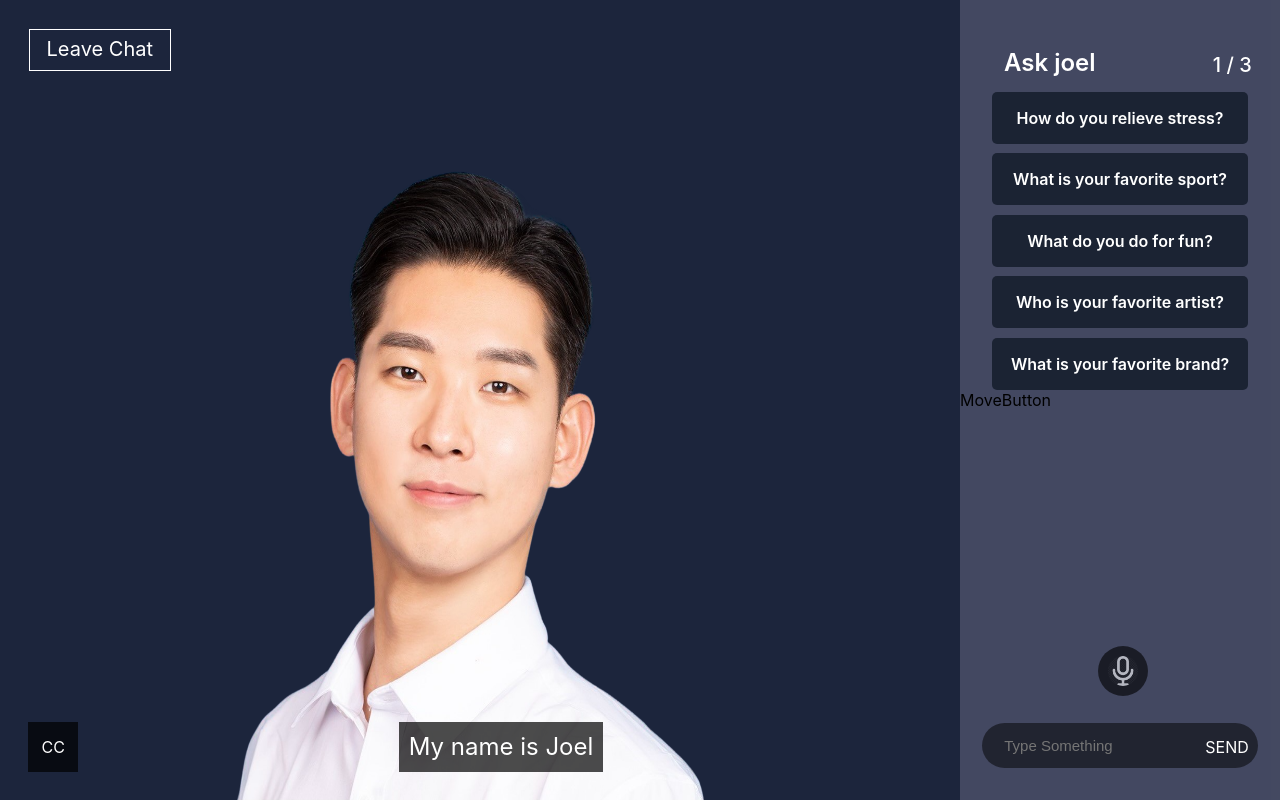
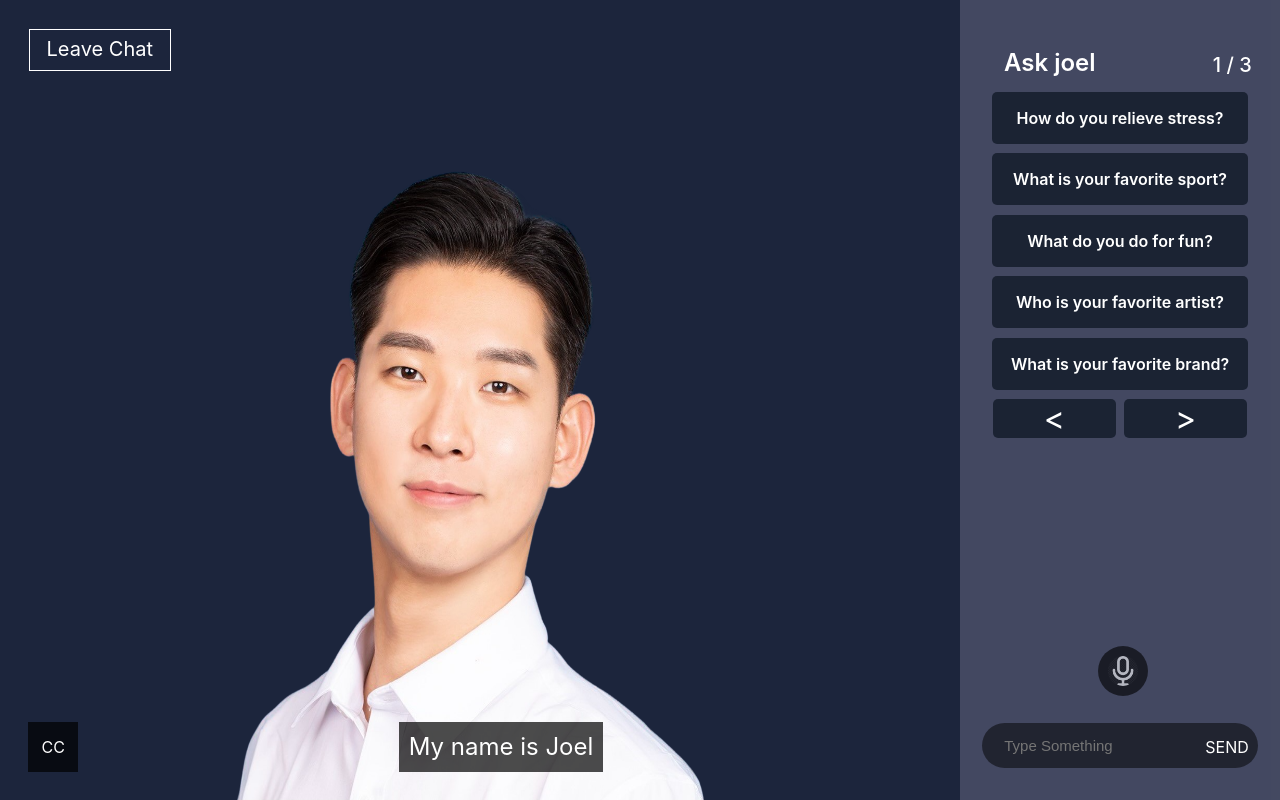
Before and after one commit to emulsion199/self-ai, a React (Create React App) app: page /main in a window 1280 px wide. Built offline with nearby package versions, Linux system fonts and the light colour scheme.

Commit message:
button update

```diff
--- a/src/components/MainComponent/Question/MoveButton.js
+++ b/src/components/MainComponent/Question/MoveButton.js
@@ -1,7 +1,22 @@
 const MoveButton=(args)=>{
-    const question = args.question
+    const direction = args.direction
     {
-        return('MoveButton')
+        return(
+            <div style={{
+                color:'white',
+                background:'rgba(18,27,40,0.8)',
+                textAlign:'center',
+                justifyContent:'center',
+                borderRadius:'5px',
+                fontWeight:'400',
+                fontSize:'200%',
+                marginLeft:'3%',
+                marginRight:'3%',
+                marginTop:'-30%'
+            }}>
+                {direction}
+            </div>
+        )
     }
 }
 export default MoveButton
--- a/src/components/MainComponent/Question/Question.js
+++ b/src/components/MainComponent/Question/Question.js
@@ -1,6 +1,6 @@
 import MoveButton from "./MoveButton"
 import QuestionBalloon from "./QuestionBalloon"
-
+import {useState,useEffect,useRef} from 'react'
 const question_list=
 [
     'How do you relieve stress?',
@@ -23,7 +23,20 @@ const question_list=
 const Question=(args)=>
 {
     const type= args.type
-    const num = 1
+
+    const [page_num, setPage_num]= useState(1)
+    const [left,setLeft]= useState(false)
+    const [right,setRight] = useState(true)
+    const onLeftMove = (e) => {
+        if (page_num > 1) {
+            setPage_num(page_num-1)
+        }
+    };
+    const onRightMove = (e) => {
+        if (page_num < 3) {
+            setPage_num(page_num+1)
+        }
+    };
     return(
         <div>
             <div style={{
@@ -50,15 +63,26 @@ const Question=(args)=>
                 fontWeight:'500',
                 fontSize:'125%'
                 }}>
-                {num} / 3
+                {page_num} / 3
                 </div>
             </div>
-        <QuestionBalloon question={question_list[0 + 5*(num-1)]}></QuestionBalloon>
-        <QuestionBalloon question={question_list[1 + 5*(num-1)]}></QuestionBalloon>
-        <QuestionBalloon question={question_list[2 + 5*(num-1)]}></QuestionBalloon>
-        <QuestionBalloon question={question_list[3 + 5*(num-1)]}></QuestionBalloon>
-        <QuestionBalloon question={question_list[4 + 5*(num-1)]}></QuestionBalloon>
-        <MoveButton></MoveButton>
+        <QuestionBalloon question={question_list[0 + 5*(page_num-1)]}></QuestionBalloon>
+        <QuestionBalloon question={question_list[1 + 5*(page_num-1)]}></QuestionBalloon>
+        <QuestionBalloon question={question_list[2 + 5*(page_num-1)]}></QuestionBalloon>
+        <QuestionBalloon question={question_list[3 + 5*(page_num-1)]}></QuestionBalloon>
+        <QuestionBalloon question={question_list[4 + 5*(page_num-1)]}></QuestionBalloon>
+        <div style={{
+                display:'grid',
+                gridTemplateColumns:'1fr 1fr',
+                paddingTop:'15%',
+                marginBottom:'-5%',
+                marginLeft:'9%',
+                width:'82%'
+            }}>
+                <MoveButton direction={'<'}></MoveButton>
+                <MoveButton direction={'>'}></MoveButton>
+            </div>
+
         </div>
     )
 }
```
